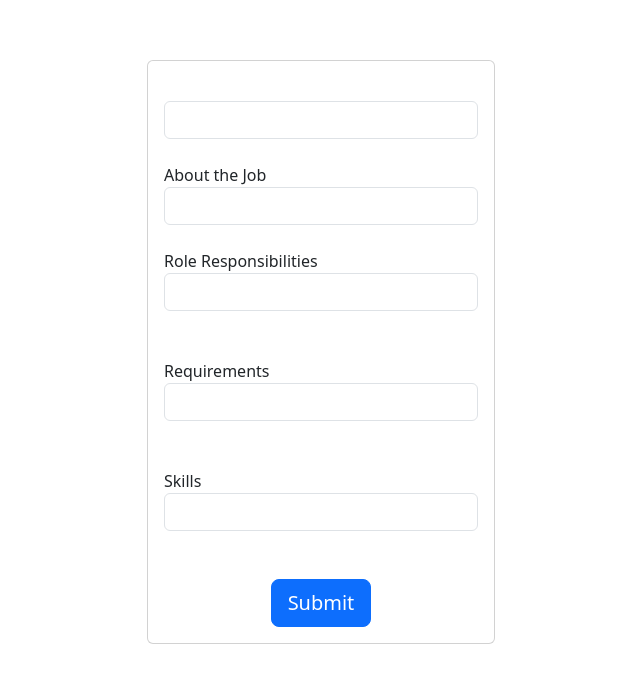
After one commit to EerlaDheeraj/Capstone_project, a Python web app: template flask/templates/user_job_apply.html in a window 1280 px wide. The commit adds this page. Shown: the top 683 px of the page, without its empty margins (319-959 px from the left). Run offline with Jinja, Linux system fonts and the light colour scheme; the template is opened without the code that fills it, so the values that code supplies are empty.

Commit message:
update on 24-03

```diff
--- a/flask/static/css/style.css
+++ b/flask/static/css/style.css
@@ -9,3 +9,79 @@ background: linear-gradient(to right, #3498db, #2c3e50); /* W3C, IE 10+/ Edge, F
   margin-top: 60px;
   color: antiquewhite;
 }
+
+/* Reset and base styles */
+* {
+  box-sizing: border-box;
+  margin: 0;
+  padding: 0;
+}
+
+.user_page_body {
+  font-family: Arial, sans-serif;
+  line-height: 1.6;
+  background-color: #f4f4f4;
+  color: #333;
+}
+
+/* Header styles */
+.user_page_header {
+  background-color: #333;
+  padding: 1rem;
+}
+
+nav a {
+  color: blue;
+  text-decoration: none;
+}
+
+/* Main content styles */
+main {
+  max-width: 800px;
+  margin: 2rem auto;
+  padding: 1rem;
+  background-color: #fff;
+  box-shadow: 0 0 10px rgba(0, 0, 0, 0.1);
+}
+
+.user_page_h1 {
+  text-align: center;
+  margin-bottom: 2rem;
+}
+
+.user_page_job_listings {
+  list-style: none;
+}
+
+.user_page_job_card {
+  border: 1px solid #ccc;
+  padding: 1rem;
+  margin-bottom: 1rem;
+  border-radius: 5px;
+}
+
+.user_page_job_card h2 {
+  margin-bottom: 1rem;
+}
+
+.user_page_apply_btn {
+  display: inline-block;
+  background-color: #333;
+  color: #fff;
+  text-decoration: none;
+  padding: 0.5rem 1rem;
+  border-radius: 5px;
+  margin-top: 1rem;
+}
+
+.apply-btn:hover {
+  background-color: #555;
+}
+
+/* Footer styles */
+.user_page_footer {
+  background-color: #333;
+  color: #fff;
+  text-align: center;
+  padding: 1rem;
+}
--- /dev/null
+++ b/flask/templates/user_job_apply.html
@@ -0,0 +1,79 @@
+<!DOCTYPE html>
+<html>
+  <head>
+    <meta charset="utf-8" />
+    <meta name="viewport" content="width=device-width, initial-scale=1" />
+    <title>Bootstrap demo</title>
+
+    <link
+      rel="stylesheet"
+      type="text/css"
+      href="{{url_for('static', filename = 'css/style.css') }}"
+    />
+    <link
+      href="https://cdn.jsdelivr.net/npm/bootstrap@5.3.3/dist/css/bootstrap.min.css"
+      rel="stylesheet"
+      integrity="sha384-QWTKZyjpPEjISv5WaRU9OFeRpok6YctnYmDr5pNlyT2bRjXh0JMhjY6hW+ALEwIH"
+      crossorigin="anonymous"
+    />
+  </head>
+  <body class="container">
+    <div class="container">
+      <div class="row align-items-center justify-content-center">
+        <div class="col-md-4">
+          <div class="card mt-100">
+            <div class="card-body">
+              <form class="form" method="post" action="/add-job-postings">
+                <label></label>
+                <input
+                  type="text"
+                  class="form-control"
+                  name="job_title"
+                /><br />
+                <label>About the Job</label>
+                <input
+                  type="text"
+                  class="form-control"
+                  name="about_job"
+                /><br />
+                <label>Role Responsibilities</label>
+                <input
+                  type="text"
+                  class="form-control"
+                  name="Role_Responsibilities"
+                /><br /><br />
+                <label>Requirements</label>
+                <input
+                  type="text"
+                  class="form-control"
+                  name="Requirements"
+                /><br /><br />
+                <label> Skills</label>
+                <input type="text" class="form-control" name="Skills" /><br />
+                <label></label>
+                <input
+                  type="submit"
+                  class="btn btn-primary btn-block btn-lg d-block mx-auto"
+                  value="Submit"
+                  onclick="submitForm(event)"
+                />
+              </form>
+            </div>
+          </div>
+        </div>
+      </div>
+    </div>
+
+    <script
+      src="https://cdn.jsdelivr.net/npm/bootstrap@5.3.3/dist/js/bootstrap.bundle.min.js"
+      integrity="sha384-YvpcrYf0tY3lHB60NNkmXc5s9fDVZLESaAA55NDzOxhy9GkcIdslK1eN7N6jIeHz"
+      crossorigin="anonymous"
+    ></script>
+    <script>
+      function submitForm(event) {
+        alert("New Job added successfully");
+        window.location.href('/home');
+      }
+    </script>
+  </body>
+</html>
```
Also changed, not shown: flask/main.py (+58 -3 lines), flask/templates/add-job-postings.html (+53 -14 lines), flask/templates/user-page.html (+60 -1 lines).
